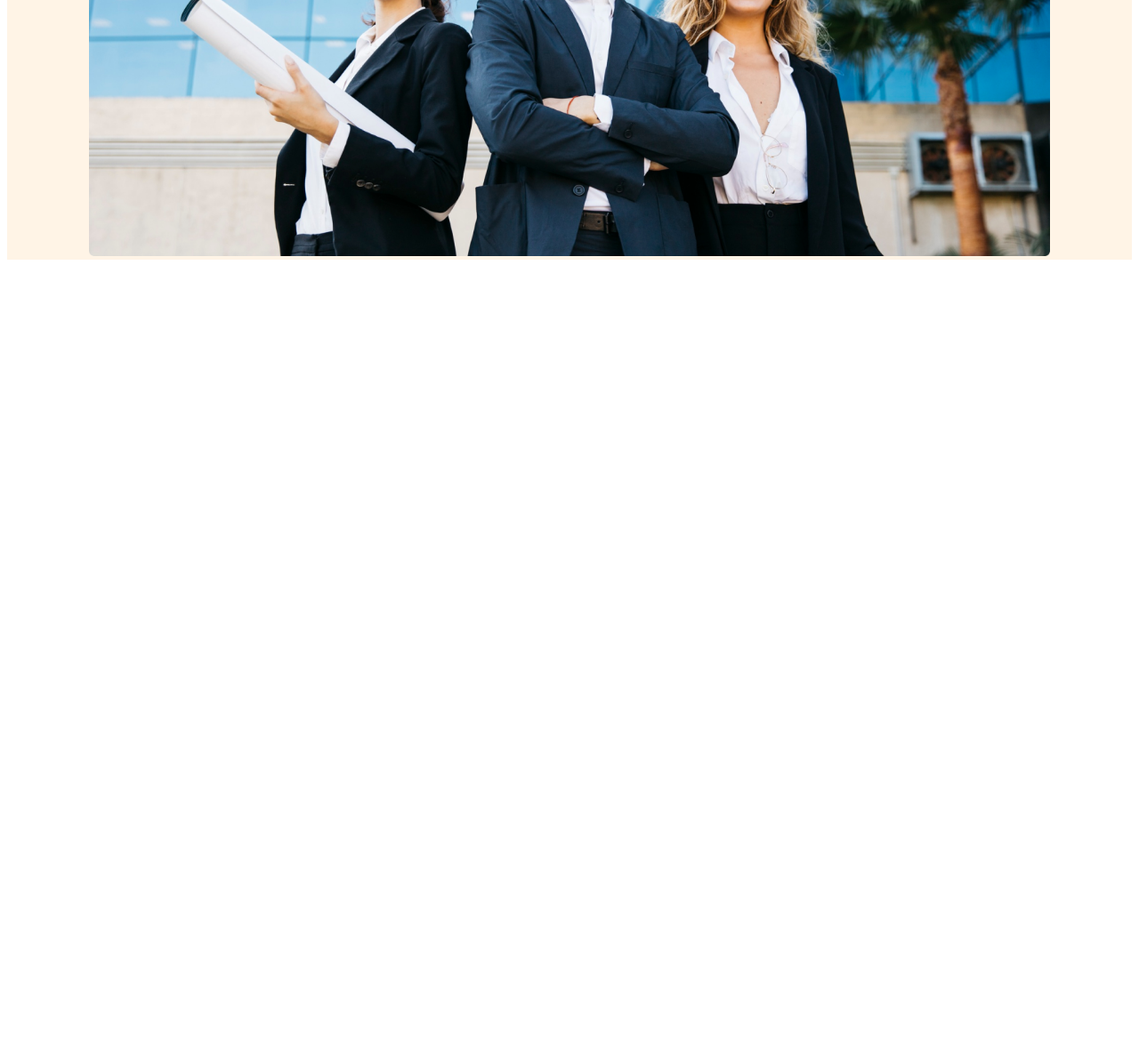
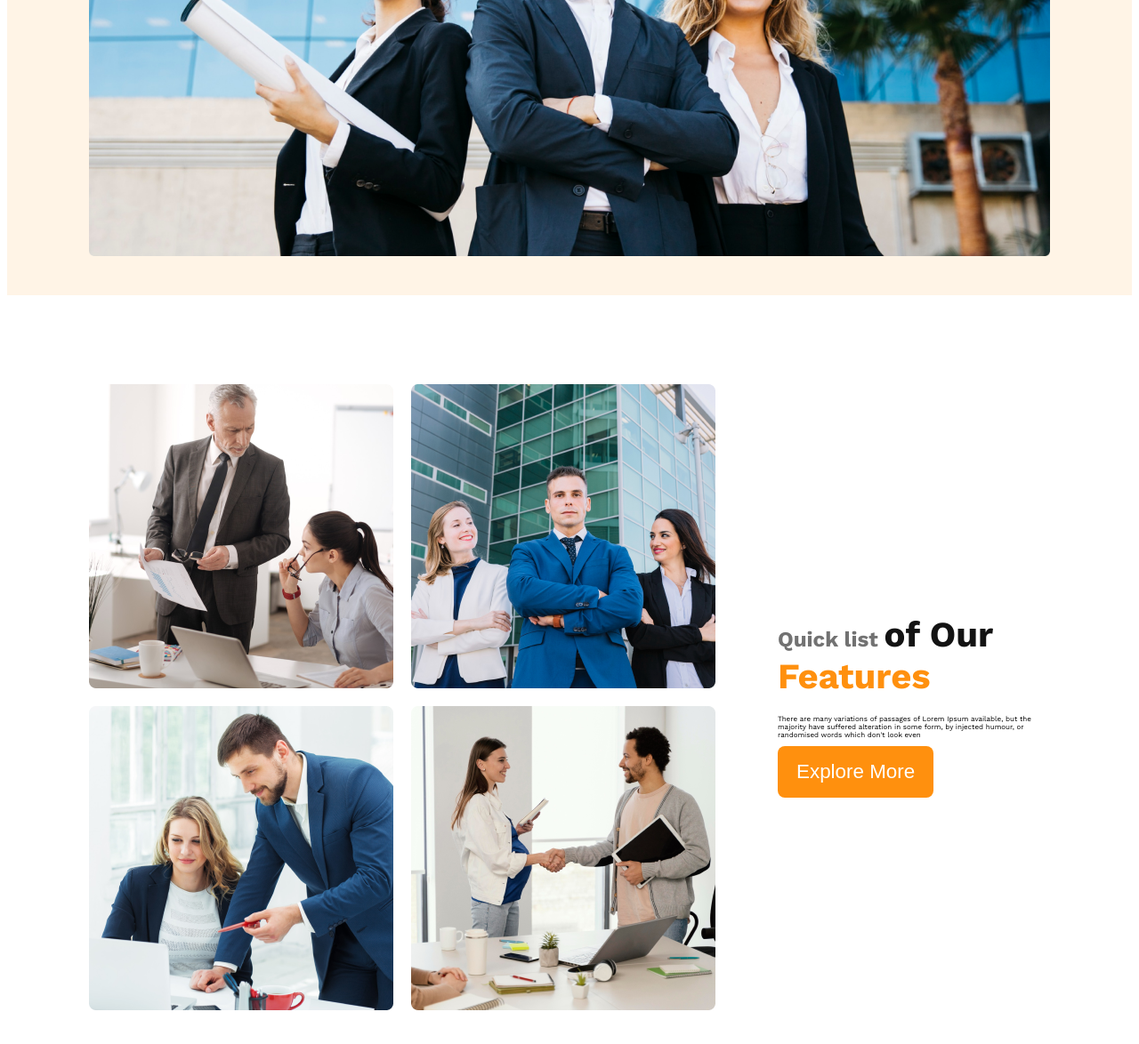
Before and after one commit to mdraihanbari/g3-architects, a plain HTML site: page index.html in a window 1280 px wide. Shown: the part 714-1888 px from the top of the page at 89% size. Before the commit the page ends 1014 px from the top, so only its background shows below. Drawn offline with nearby package versions, Linux system fonts and the light colour scheme.

Commit message:
image and features section responsive

```diff
--- a/index.html
+++ b/index.html
@@ -29,7 +29,19 @@
 
     </header>
     <main>
-
+        <section class="teams flex">
+            <div class="team-img-container">
+                <img src="./images/team1.png" alt="">
+                <img src="./images/team2.png" alt="">
+                <img src="./images/team3.png" alt="">
+                <img src="./images/team4.png" alt="">
+            </div>
+            <div class="our-features">
+                <h2 class="features-title"> <span id="quick-list">Quick list </span> <span id="of-our">of Our</span> <span id="features">Features</span></h2>
+                <p class="features-description">There are many variations of passages of Lorem Ipsum available, but the majority have suffered alteration in some form, by injected humour, or randomised words which don't look even</p>
+                <button class="btn">Explore More</button>
+            </div>
+        </section>
     </main>
     <footer>
 
--- a/styles/style.css
+++ b/styles/style.css
@@ -36,6 +36,10 @@ display: flex;
     font-weight: 400;
     padding: 16px 21px;
 
+}
+main{
+    max-width: 1080px;
+    margin: 0 auto;
 }
   /* navbar styels */
 ul > li{
@@ -78,9 +82,62 @@ ul > li{
 }
 .banner-img{
     width: 100%;
+    margin-bottom: 40px;
+
+}
+/* teams img and features styels */
+.teams{
+    margin-top: 100px;
+    margin-bottom: 100px;
+    align-items: center;
+}
+.team-img-container{
+    display: grid;
+    grid-template-columns: repeat(2,1fr);
+    gap: 20px;
+}
+.our-features{
+    margin-left:70px;
+    max-width: 500px;
+}
+#quick-list{
+    color:rgba(114, 114, 114, 1);
+}
+#of-our{
+ color:rgba(19, 19, 19, 1);
+ font-size: 2.5rem;
+ font-weight:700;
+}
+#features{
+color:rgba(255, 144, 14, 1);
+font-size: 2.5rem;
+font-weight:700;
+}
+.features-description{
+    font-size: .5rem;
+    font-weight: 400;
 }
 @media screen and (max-width:576px) {
-    .nav-bar, .menu-icons   {
+    .nav-bar,
+    .menu-icons,
+    .teams   {
         flex-direction: column;
     }
+    .team-img-container{
+        grid-template-columns: repeat(1, 1fr);
+    }
+    .our-features{
+        width: 350px;
+        margin-left: 20px;
+    }
 }
+/* medium device media query */
+@media screen and (min-width:576px) and (max-width:992px) {
+    .teams{
+        flex-direction: column;
+
+    }
+    .our-features{
+       margin: 50px auto;
+    }
+}
```
